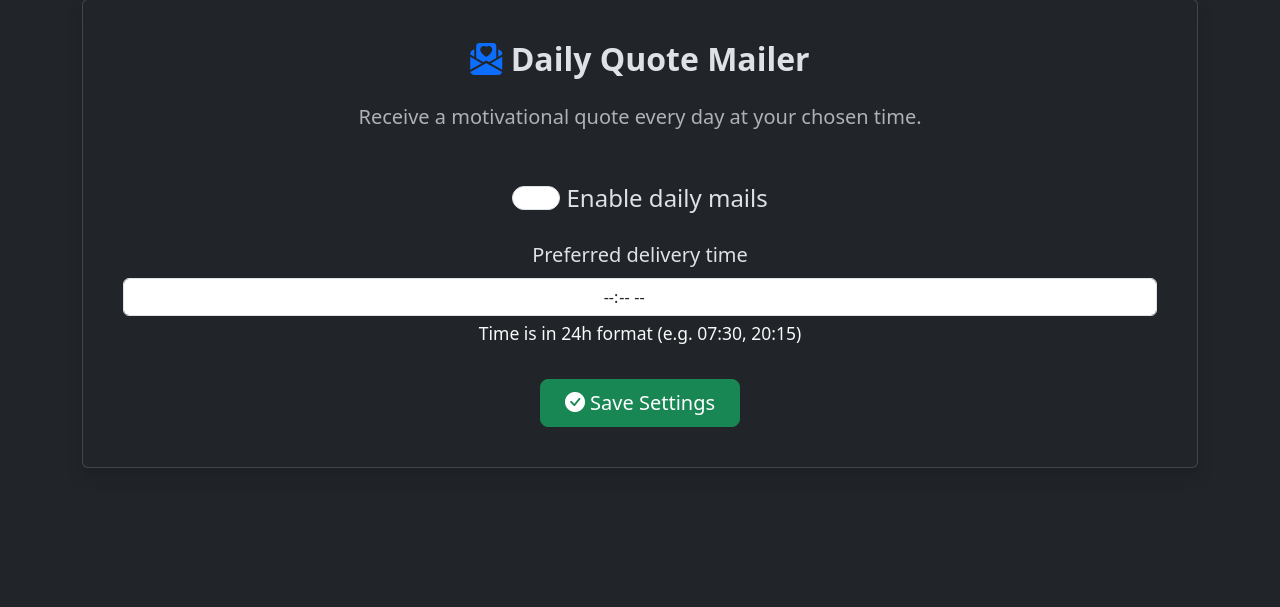
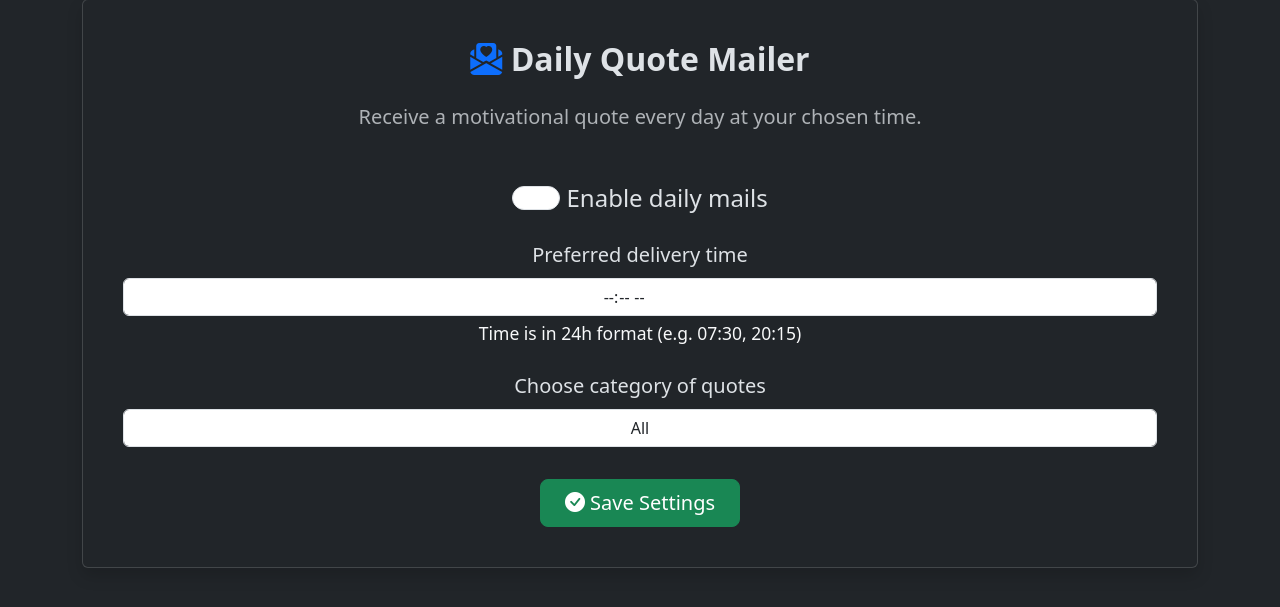
Before and after one commit to igi04/QuotesApp, a Flask app: page /mailer in a window 1280 px wide. Shown: the part 129-736 px from the top of the page. Run offline with Flask 3, Linux system fonts and the light colour scheme; the visitor is signed in with stand-in values (Sample User, id 1); data comes from the database, SQL or seed files in the repository; both versions use the stored data as it was after the commit.

Commit message:
Improved email settings, added category of quote and sending from specific category

```diff
--- a/app/main/forms.py
+++ b/app/main/forms.py
@@ -1,8 +1,18 @@
 from flask_wtf import FlaskForm
-from wtforms import BooleanField, TimeField, SubmitField
-from wtforms.validators import DataRequired, Optional
-
+from wtforms import BooleanField, TimeField, SubmitField, SelectField
+from wtforms.validators import Optional
 class MailerSettingsForm(FlaskForm):
     daily_quote_enabled = BooleanField('Enable daily mails')
     daily_quote_time = TimeField("Preferred delivery time", validators=[Optional()])
+    daily_quote_category = SelectField(label="Choose category of quotes", choices=[
+        ('all', 'All'),
+        ('liked', 'Liked by me'),
+        ('motivation', 'Motivation'),
+        ('success', 'Success'),
+        ('relationships', 'Relationships'),
+        ('love', 'Love'),
+        ('life', 'Life'),
+        ('happiness', 'Happiness'),
+        ('philosophy', 'Philosophy'),
+    ])
     submit = SubmitField('Save Settings')
--- a/app/main/routes.py
+++ b/app/main/routes.py
@@ -1,47 +1,66 @@
-from datetime import time
 from flask import render_template, flash, redirect, url_for, request
 from flask_login import current_user, login_required
-from app import mail, db
+from app.models import User
+from app import mail, db, Quote
 from .forms import MailerSettingsForm
 from . import main
+
 
 @main.route('/')
 def home():
     return render_template("home.html")
 
+
 @main.route('/mailer', methods=['GET', 'POST'])
 @login_required
 def emailer_page():
     form = MailerSettingsForm()
+
     if form.validate_on_submit():
 
-        if form.daily_quote_enabled.data and form.daily_quote_time.data is None:
+        if form.daily_quote_enabled.data and not form.daily_quote_time.data:
             flash(["Please select a preferred delivery time."], "warning")
             return redirect(url_for('main.emailer_page'))
 
+        if form.daily_quote_enabled.data:
+            selected_category = form.daily_quote_category.data
+
+            if selected_category == "liked":
+                if not current_user.liked_quotes.first():
+                    flash(["You have no liked quotes. Choose a different category or like one."], "danger")
+                    return redirect(url_for('main.emailer_page'))
+
+            elif selected_category != "all":
+                quote_exists = Quote.query.filter_by(category=selected_category).first()
+                if not quote_exists:
+                    flash(["No quotes found in this category. Choose a different one."], "danger")
+                    return redirect(url_for('main.emailer_page'))
+
+        previous_enabled = current_user.daily_quote_enabled
         current_user.daily_quote_enabled = form.daily_quote_enabled.data
         current_user.daily_quote_time = form.daily_quote_time.data
+        current_user.daily_quote_category = form.daily_quote_category.data
         db.session.commit()
 
-        flash(['Your settings has been updated'], category='success')
+        if form.daily_quote_enabled.data and not previous_enabled:
+            flash(['You enabled email function'], 'success')
+        elif not form.daily_quote_enabled.data and previous_enabled:
+            flash(['You disabled email function'], 'danger')
+        else:
+            flash(['You changed settings successfully'], 'success')
+
         return redirect(url_for('main.emailer_page'))
 
     elif request.method == "GET":
+        # Clear the form if daily quote func is disabled
+        if not current_user.daily_quote_enabled and (
+               current_user.daily_quote_time is not None or current_user.daily_quote_category != "all"):
+            current_user.daily_quote_time = None
+            current_user.daily_quote_category = "all"
+            db.session.commit()
+
         form.daily_quote_enabled.data = current_user.daily_quote_enabled
         form.daily_quote_time.data = current_user.daily_quote_time
-
-        # msg = Message(
-        #     subject="Test Quote Delivery",
-        #     recipients=["igor.gosrit@gmail.com"],
-        #     body="Here is your daily dose of inspiration:\n\n\"Stay hungry, stay foolish.\" – Steve Jobs"
-        # )
-        #
-        # try:
-        #     mail.send(msg)
-        #     flash(["Mail sent successfully!"], "success")
-        # except Exception as e:
-        #     flash([f"Something went wrong: {str(e)}"], "danger")
-        #
-        # return redirect(url_for("main.home"))
+        form.daily_quote_category.data = current_user.daily_quote_category
 
     return render_template('main/mailer.html', form=form)
--- a/app/models.py
+++ b/app/models.py
@@ -1,7 +1,6 @@
 from flask_login import UserMixin
 from sqlalchemy.orm import backref
 from werkzeug.security import generate_password_hash, check_password_hash
-
 from app.extensions import db
 from sqlalchemy import Column, Integer, String, ForeignKey, Text, Boolean, Time
 
@@ -17,6 +16,7 @@ class User(UserMixin, db.Model):
     password_hash = Column(String(50), nullable=False)
     daily_quote_enabled = Column(Boolean, default=False)
     daily_quote_time = Column(Time, default=None)
+    daily_quote_category = Column(String(50), default=None)
 
     quotes = db.relationship('Quote', backref='author', lazy=True)
     liked_quotes = db.relationship('Quote', secondary=likes, backref=backref('liked_by', lazy='dynamic'),lazy='dynamic')
@@ -36,5 +36,6 @@ class Quote(db.Model):
     id = Column(Integer, primary_key=True)
     content = Column(Text, nullable=False)
     author_name = Column(String(50), nullable=False)
+    category = Column(String(50), default="motivation")
     is_private = Column(Boolean, default=True)
     user_id = Column(db.Integer, ForeignKey('user.id'))
--- a/app/quotes/routes.py
+++ b/app/quotes/routes.py
@@ -17,6 +17,7 @@ def add_quote_page():
     if form.validate_on_submit():
         quote_to_create = Quote(content=form.content.data,
                                 author_name=form.author_name.data,
+                                category=form.category.data,
                                 is_private=form.is_private.data == "True",
                                 user_id=current_user.id)
         db.session.add(quote_to_create)
--- a/app/templates/main/mailer.html
+++ b/app/templates/main/mailer.html
@@ -23,6 +23,11 @@
                     <div class="form-text text-light">Time is in 24h format (e.g. 07:30, 20:15)</div>
                 </div>
 
+                <div class="mb-4">
+                    {{ form.daily_quote_category.label(class="form-label") }}
+                    {{ form.daily_quote_category(class="form-control text-center") }}
+                </div>
+
                 <button type="submit" class="btn btn-success btn-lg px-4 mt-2">
                     <i class="bi bi-check-circle-fill"></i> Save Settings
                 </button>
--- a/app/templates/quotes/add_quote.html
+++ b/app/templates/quotes/add_quote.html
@@ -19,7 +19,10 @@ active
                 {{ form.content(class="form-control mb-4", placeholder="Write your quote here...") }}
 
                 {{ form.author_name.label(class="form-label fw-semibold") }}
-                {{ form.author_name(class="form-control mb-4", placeholder="Author of the quote (optional)") }}
+                {{ form.author_name(class="form-control mb-4", placeholder="Author of the quote") }}
+
+                {{ form.category.label(class="form-label fw-semibold") }}
+                {{ form.category(class="form-control mb-4") }}
 
                 {{ form.is_private.label(class="form-label fw-semibold") }}
                 {{ form.is_private(class="form-select mb-5") }}
--- a/app/templates/quotes/liked_quotes.html
+++ b/app/templates/quotes/liked_quotes.html
@@ -26,7 +26,7 @@ Liked Quotes
                 <blockquote class="blockquote fst-italic fs-5">
                     <p>{{ quote.content }}</p>
                 </blockquote>
-                <figcaption class="blockquote-footer fw-bold text-end mt-3">
+                <figcaption class="blockquote-footer fw-bold text-end fs-6 mt-3">
                     <cite>{{ quote.author_name }}</cite>
                 </figcaption>
             </figure>
```
Also changed, not shown: app/quotes/forms.py (+13 -1 lines), app/tasks.py (+20 -3 lines), app/templates/auth/profile.html (+7 -1 lines), migrations/versions/4ce1807b2c34_added_column_category_to_quote_table_.py (added, +38 -0 lines), instance/db.sqlite3.
